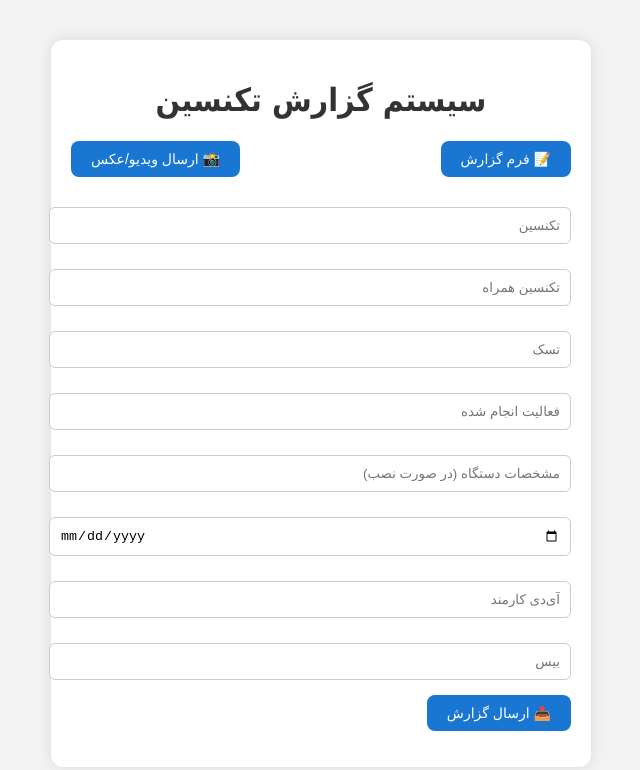
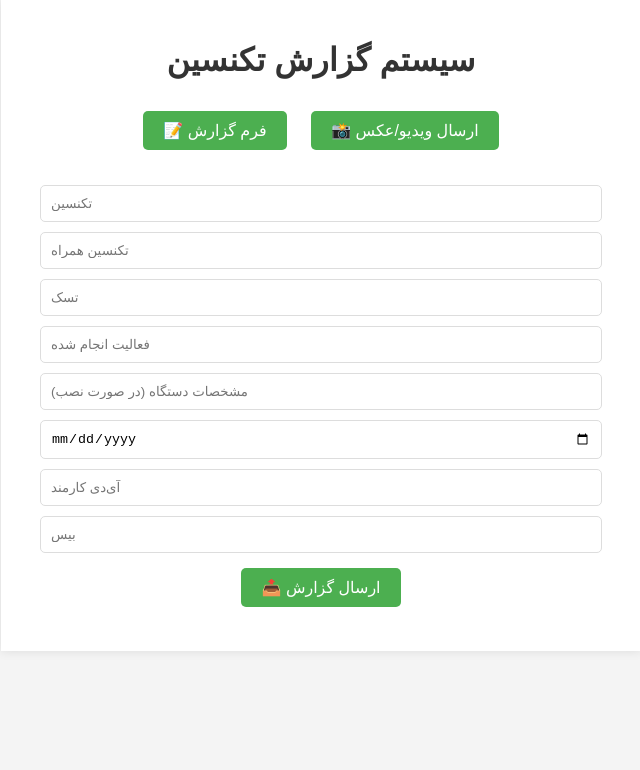
Before and after one commit to raha652/test4, a plain HTML site: page index.html in a window 1280 px wide. Both pictures are taken after a click on the button "📝 فرم گزارش". Shown: the whole page, without its empty margins (319-959 px from the left). Drawn offline with Linux system fonts and the light colour scheme.

Commit message:
Add files via upload

```diff
--- a/index.html
+++ b/index.html
@@ -15,22 +15,22 @@
     </div>
 
     <!-- فرم گزارش -->
-    <form id="reportForm" class="hidden">
-      <input type="text" id="technician" name="technician" placeholder="تکنسین" required />
-      <input type="text" id="technician_assistant" name="technician_assistant" placeholder="تکنسین همراه" />
-      <input type="text" id="task" name="task" placeholder="تسک" required />
-      <input type="text" id="activity" name="activity" placeholder="فعالیت انجام شده" />
-      <input type="text" id="device_details" name="device_details" placeholder="مشخصات دستگاه (در صورت نصب)" />
-      <input type="date" id="date" name="date" required />
-      <input type="text" id="employee_id" name="employee_id" placeholder="آی‌دی کارمند" required />
-      <input type="text" id="base" name="base" placeholder="بیس" />
+    <form id="reportForm" method="POST" class="hidden">
+      <input type="text" placeholder="تکنسین" name="technician" id="technician" required />
+      <input type="text" placeholder="تکنسین همراه" name="technician_assistant" id="technician_assistant" />
+      <input type="text" placeholder="تسک" name="task" id="task" required />
+      <input type="text" placeholder="فعالیت انجام شده" name="activity" id="activity" />
+      <input type="text" placeholder="مشخصات دستگاه (در صورت نصب)" name="device_details" id="device_details" />
+      <input type="date" name="date" id="date" required />
+      <input type="text" placeholder="آی‌دی کارمند" name="employee_id" id="employee_id" required />
+      <input type="text" placeholder="بیس" name="base" id="base" />
       <button type="submit">📤 ارسال گزارش</button>
       <p id="formStatus"></p>
     </form>
 
     <!-- فرم آپلود فایل -->
-    <form id="uploadForm" class="hidden">
-      <input type="file" name="media" accept="image/*,video/*" required />
+    <form id="uploadForm" method="POST" class="hidden">
+      <input type="file" name="media" id="media" accept="image/*,video/*" required />
       <button type="submit">📤 ارسال فایل</button>
       <p id="uploadStatus"></p>
     </form>
--- a/script.js
+++ b/script.js
@@ -1,24 +1,22 @@
-// 🔗 لینک Google Script
-const SHEET_URL = "https://script.google.com/macros/s/AKfycbwoUzsiBbpIZYMnBDKSnx2BMwJWn26Ga0bBgR79W6aXcsEowywIWIaqaLVMskvEnwFK4g/exec";
+// 🔗 URL آپس‌اسکریپت شما
+const SHEET_URL = "https://script.google.com/macros/s/AKfycbx-Ws1Bhd7ekzYtDZHk08cnsEFu_CC2UXbQX_WS8WnoELXcpWpN1WxRGj_pGHA2BoprCQ/exec";
 
 // 🔗 اطلاعات ربات تلگرام
 const BOT_TOKEN = "7206337280:AAFSQlCNgFY5Rc4oebhrHz8IjDw6N0DNGR4";
 const CHAT_ID = "-1002503401953"; // آیدی گروه
-const THREAD_ID = 4; // آیدی تاپیک
+const THREAD_ID = 4; // آیدی تاپیک (مثلاً Bts9)
 
-// دکمه فرم
 document.getElementById("formBtn").addEventListener("click", () => {
   document.getElementById("reportForm").classList.remove("hidden");
   document.getElementById("uploadForm").classList.add("hidden");
 });
 
-// دکمه آپلود
 document.getElementById("uploadBtn").addEventListener("click", () => {
   document.getElementById("uploadForm").classList.remove("hidden");
   document.getElementById("reportForm").classList.add("hidden");
 });
 
-// فرم گزارش به Google Sheet
+// فرم گزارش به گوگل شیت
 document.getElementById("reportForm").addEventListener("submit", function (e) {
   e.preventDefault();
 
@@ -48,7 +46,6 @@ document.getElementById("reportForm").addEventListener("submit", function (e) {
       } else {
         document.getElementById("formStatus").textContent = "❌ خطا در ارسال.";
       }
-      setTimeout(() => document.getElementById("formStatus").textContent = "", 3000);
     })
     .catch(err => {
       console.error(err);
@@ -56,7 +53,7 @@ document.getElementById("reportForm").addEventListener("submit", function (e) {
     });
 });
 
-// فرم آپلود فایل به تلگرام
+// فرم ارسال فایل به تلگرام
 document.getElementById("uploadForm").addEventListener("submit", function (e) {
   e.preventDefault();
   const formData = new FormData();
@@ -79,7 +76,6 @@ document.getElementById("uploadForm").addEventListener("submit", function (e) {
     .then(data => {
       document.getElementById("uploadStatus").textContent = "✅ فایل ارسال شد.";
       this.reset();
-      setTimeout(() => document.getElementById("uploadStatus").textContent = "", 3000);
     })
     .catch(err => {
       console.error(err);
--- a/style.css
+++ b/style.css
@@ -1,62 +1,60 @@
 body {
-  font-family: "Tahoma", sans-serif;
-  background-color: #f3f3f3;
-  direction: rtl;
-  text-align: right;
+  font-family: Arial, sans-serif;
+  text-align: center;
+  background-color: #f4f4f4;
   margin: 0;
   padding: 0;
 }
 
 .container {
-  max-width: 500px;
-  margin: 40px auto;
-  background: white;
+  max-width: 600px;
+  margin: 0 auto;
   padding: 20px;
-  border-radius: 12px;
-  box-shadow: 0 0 15px rgba(0,0,0,0.1);
+  background-color: #fff;
+  box-shadow: 0 0 10px rgba(0, 0, 0, 0.1);
 }
 
 h1 {
-  text-align: center;
   color: #333;
-}
-
-.button-group {
-  display: flex;
-  justify-content: space-between;
-  margin-bottom: 20px;
 }
 
 button {
   padding: 10px 20px;
-  background: #1976d2;
+  background-color: #4CAF50;
   color: white;
   border: none;
-  border-radius: 8px;
+  border-radius: 5px;
   cursor: pointer;
-  font-size: 14px;
+  font-size: 16px;
+  margin: 10px;
 }
 
 button:hover {
-  background: #125ea8;
+  background-color: #45a049;
 }
 
-input[type="text"],
-input[type="date"],
+form {
+  margin-top: 20px;
+}
+
+input {
+  padding: 10px;
+  margin: 5px;
+  width: 90%;
+  border-radius: 5px;
+  border: 1px solid #ddd;
+}
+
 input[type="file"] {
-  width: 100%;
-  padding: 10px;
-  margin-top: 10px;
-  margin-bottom: 15px;
-  border: 1px solid #ccc;
-  border-radius: 6px;
+  width: 90%;
 }
 
 .hidden {
   display: none;
 }
 
-p {
+#formStatus, #uploadStatus {
+  font-size: 14px;
   margin-top: 10px;
-  font-weight: bold;
+  color: #333;
 }
```
